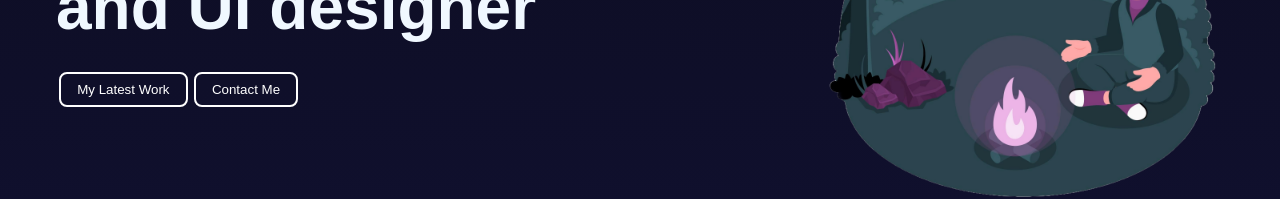
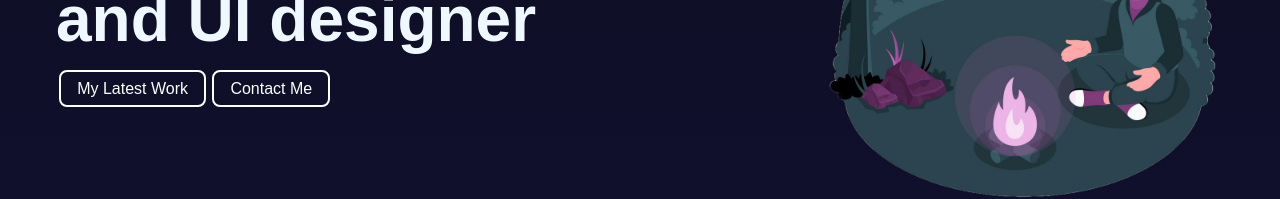
Before and after one commit to LA-2024/portfolio, a React (Vite) app: page / in a window 1280 px wide. Shown: the part 429-628 px from the top of the page. Built offline with nearby package versions, Linux system fonts and the light colour scheme.

Commit message:
add functionalities to btn-hero

```diff
--- a/src/components/Hero/Hero.jsx
+++ b/src/components/Hero/Hero.jsx
@@ -27,8 +27,8 @@ function Hero() {
                     <motion.h2 variants={contentVariants}>Laouni Abderrazzaq</motion.h2>
                     <motion.h1 variants={contentVariants}>Web developer <br />and UI designer</motion.h1>
                     <motion.div className="btns" variants={contentVariants}>
-                        <button>{t('home.hero.btn1')}</button>
-                        <button>{t('home.hero.btn2')}</button>
+                        <a href='#Projects' >{t('home.hero.btn1')}</a>
+                        <a href='#contactme' >{t('home.hero.btn2')}</a>
                     </motion.div>
                     <motion.div animate={{ translateY: 40, opacity: 0 }} initial={{ translateY: 0, opacity: 1 }} transition={{ repeatDelay: 1, duration: 3, repeat: Infinity }} className="heart">
                         <i className="fas fa-mouse"></i>
--- a/src/components/Hero/hero.scss
+++ b/src/components/Hero/hero.scss
@@ -63,7 +63,7 @@
                     margin: 2rem 0;
                 }
 
-                button {
+                a {
                     margin-left: 0.5rem;
                     padding: 0.5rem 1rem;
                     border-radius: 8px;
@@ -74,7 +74,7 @@
                     transition: 0.7s ease;
                 }
 
-                button:hover {
+                a:hover {
                     background-color: white;
                     color: rgb(0, 0, 0);
                 }
--- a/src/components/contact/Contact.jsx
+++ b/src/components/contact/Contact.jsx
@@ -64,6 +64,7 @@ const Contact = () => {
       variants={variants}
       initial="initial"
       whileInView="animate"
+      id="contactme"
     >
       <motion.div className="textContainer" variants={variants}>
         <motion.h1 variants={variants}>{t('contact.title')}</motion.h1>
```
